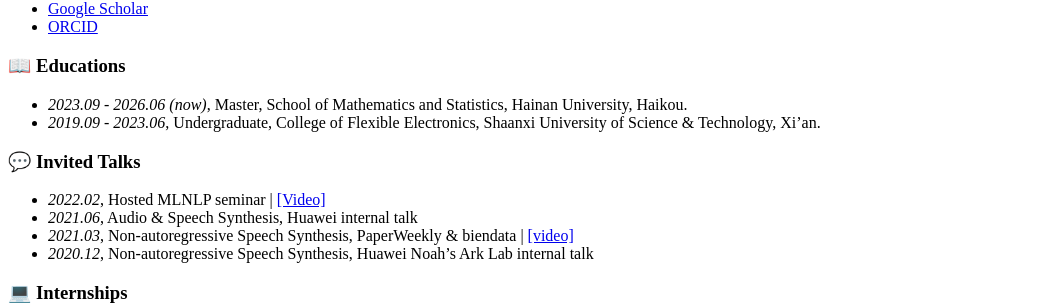
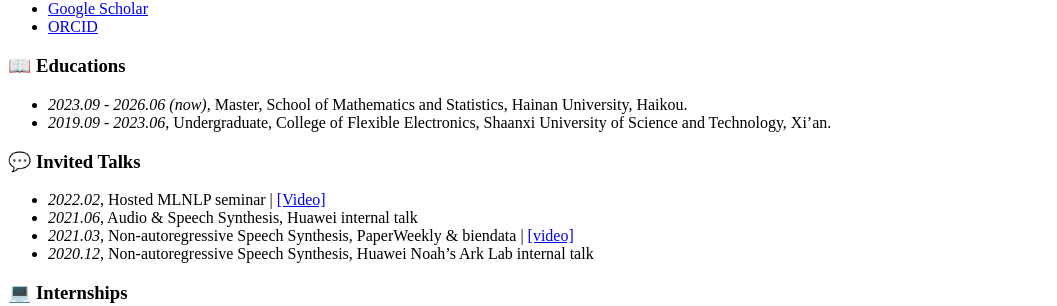
Before and after one commit to yuchaozhi/yuchaozhi.github.io, a Jekyll site: the page built from _pages/includes/others.md, in a window 1280 px wide. Shown: the part 396-702 px from the top of the page, without its empty margins (0-1057 px from the left). Built offline with Jekyll 4.4.1, drawn with Linux system fonts in a browser that asks for light colours; our own code applies the rules of GitHub Pages for plain Markdown files.

Commit message:
更新教育经历

```diff
--- a/_pages/includes/others.md
+++ b/_pages/includes/others.md
@@ -1,7 +1,7 @@
 # 📖 Educations
 
 - *2023.09 - 2026.06 (now)*, Master, School of Mathematics and Statistics, Hainan University, Haikou.
-- *2019.09 - 2023.06*, Undergraduate, College of Flexible Electronics, Shaanxi University of Science & Technology, Xi'an.
+- *2019.09 - 2023.06*, Undergraduate, College of Flexible Electronics, Shaanxi University of Science and Technology, Xi'an.
 
 # 💬 Invited Talks
 
```
